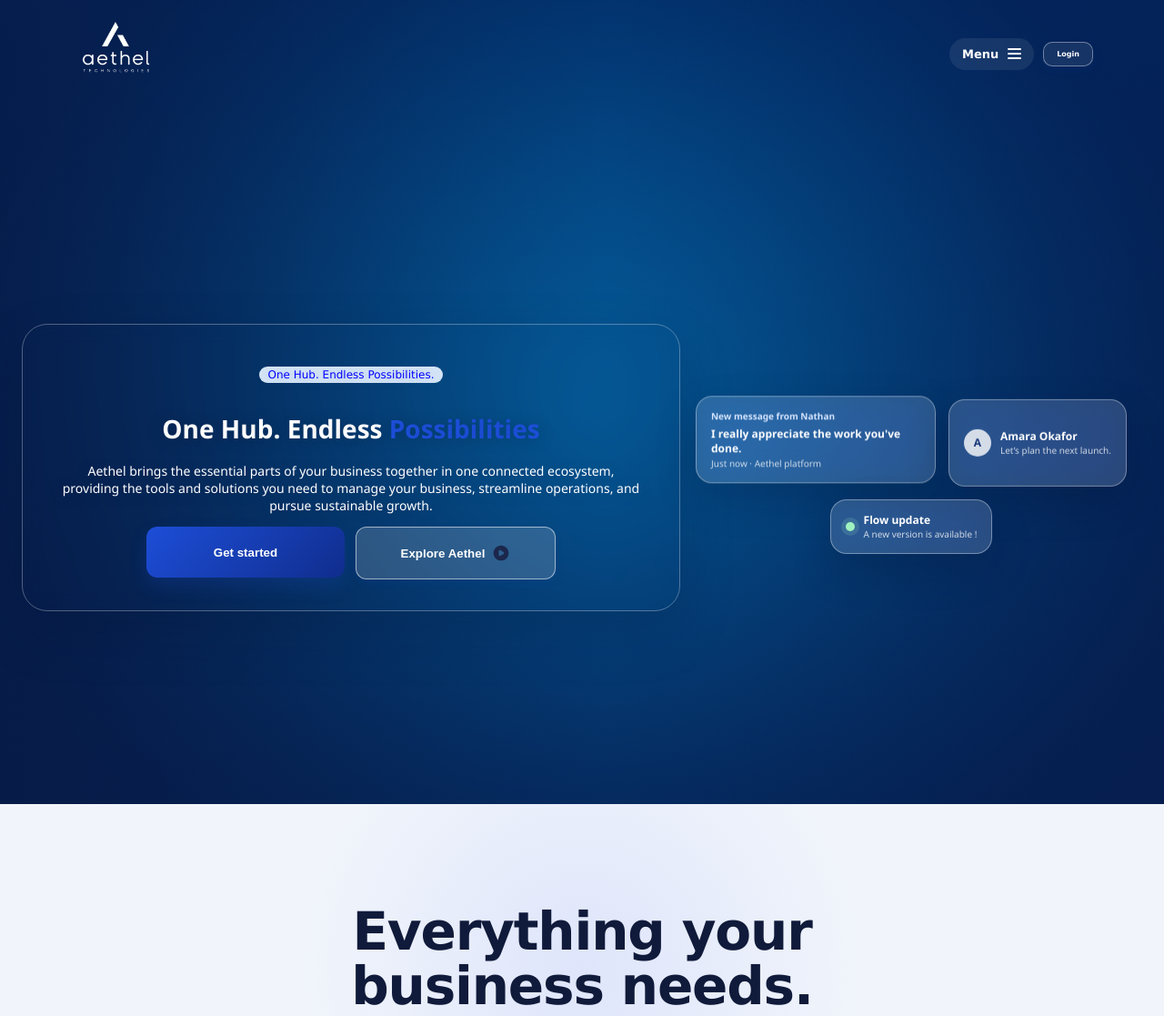
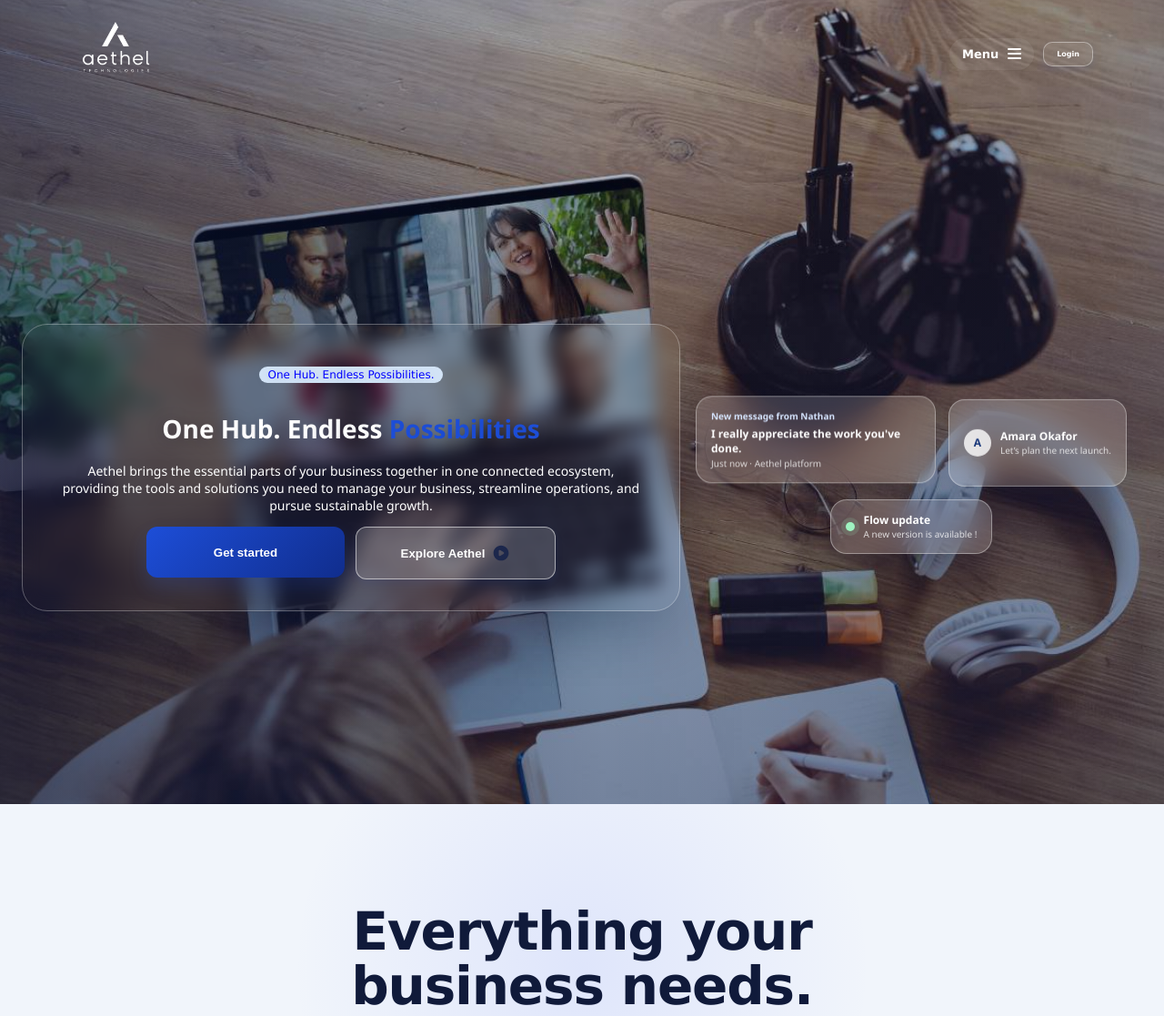
Before and after one commit to emmanuellukungu2026-systems/aethel-dynamics, a Flask app: page / in a window 1280 px wide. Shown: the top 1117 px of the page at 91% size. Run offline with Flask 3, Linux system fonts and the light colour scheme.

Commit message:
changed the bg

```diff
--- a/static/css/main.css
+++ b/static/css/main.css
@@ -468,7 +468,7 @@ h3 {
     padding: 132px 24px 72px;
     font-size: 10px;
     justify-content: center;
-    background-image: linear-gradient(rgba(10, 22, 62, 0.24), rgba(10, 22, 62, 0.52)), url("../images/backgrounds/blue2.jpg");
+    background-image: linear-gradient(rgba(10, 22, 62, 0.24), rgba(10, 22, 62, 0.52)), url("../images/backgrounds/computerwork.jpg");
     background-size: cover;
     background-position: center;
     background-repeat: no-repeat;
```
Also changed, not shown: static/images/backgrounds/computerwork.jpg (added).
